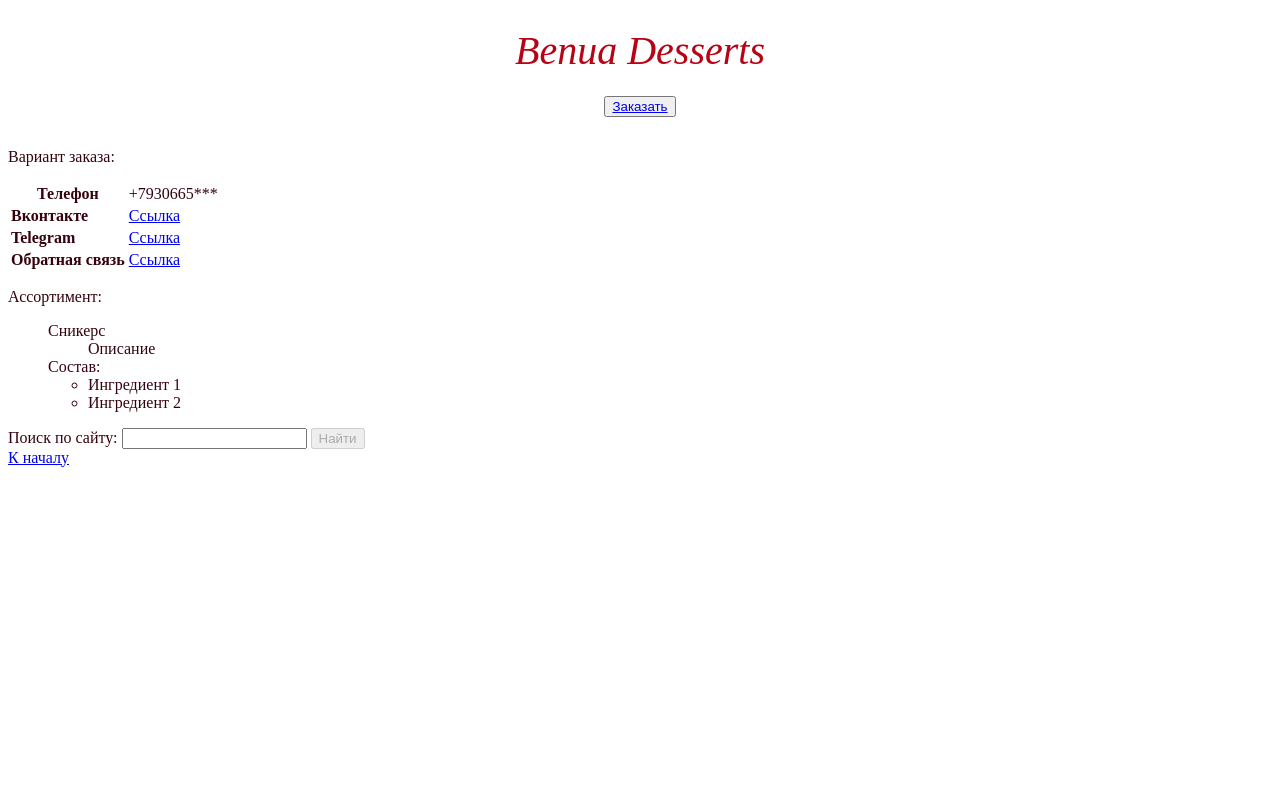
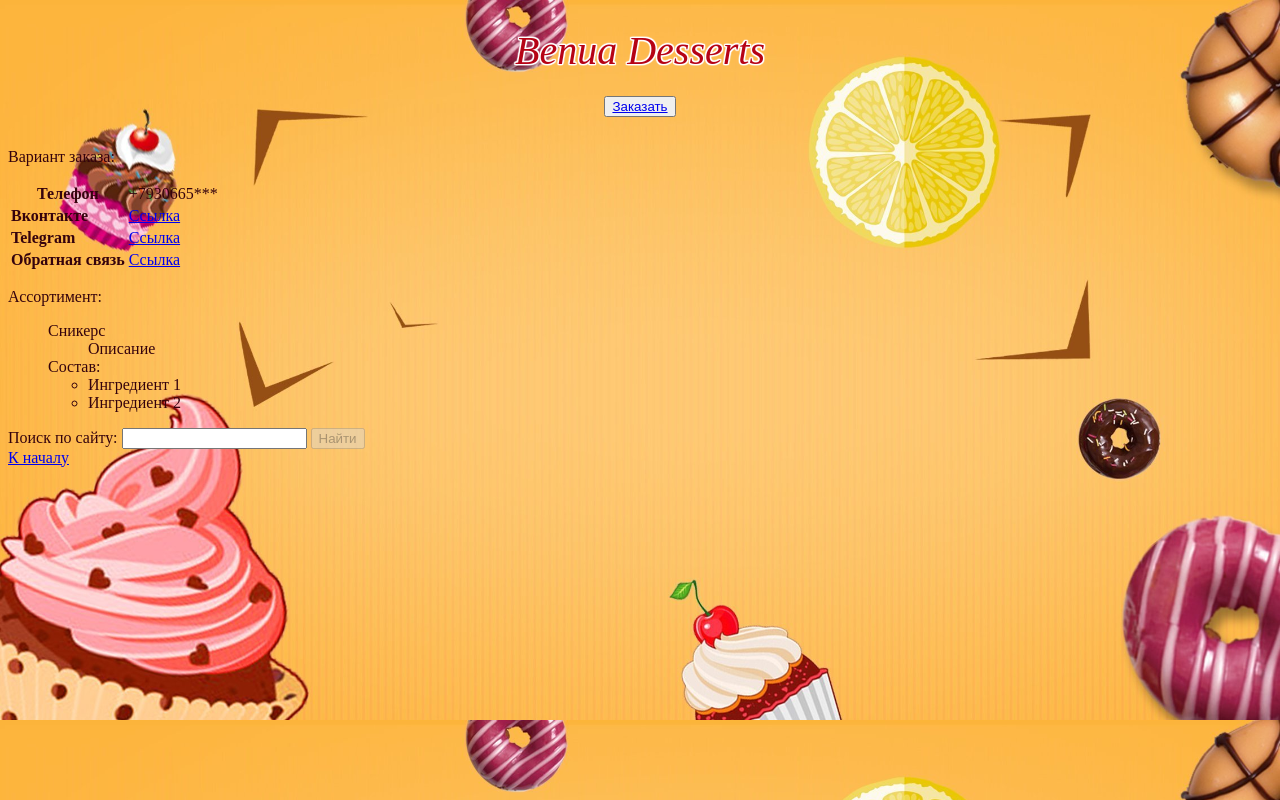
Before and after one commit to Bigtraffic/benua, a plain HTML site: page index.html in a window 1280 px wide. Drawn offline with Linux system fonts and the light colour scheme.

Commit message:
modified: style.css

```diff
--- a/style.css
+++ b/style.css
@@ -11,7 +11,7 @@ body {
   height: auto; /* Высота блока */
   width: auto; /* Ширина блока */
   padding-left: auto; /* Отступ от текста слева */
-  background: url(assets/background2.jpg) repeat-y;
+  background: url(/benua/background2.jpg) repeat-y;
   background-size: cover;
   color: rgb(53, 3, 13);
 }
```
